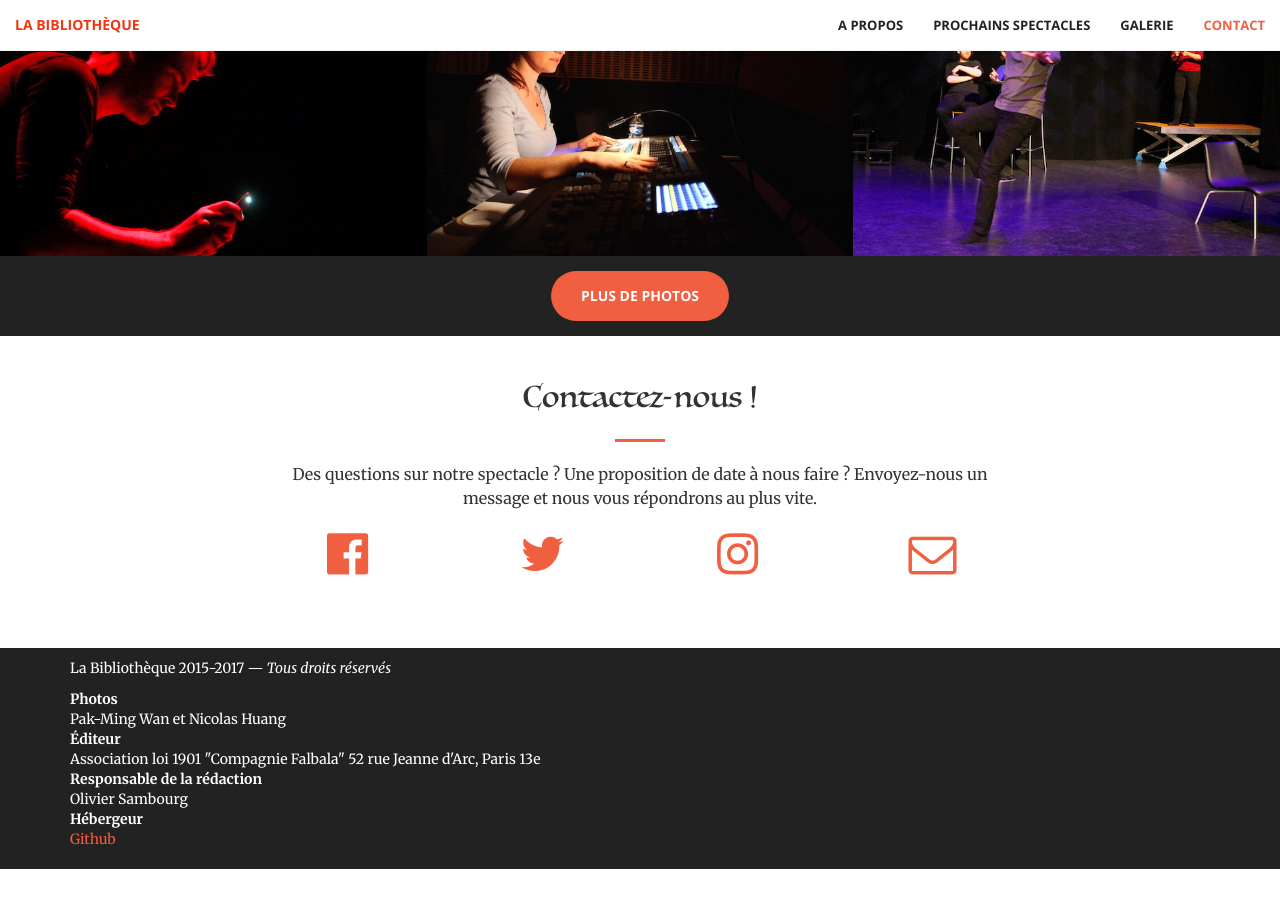
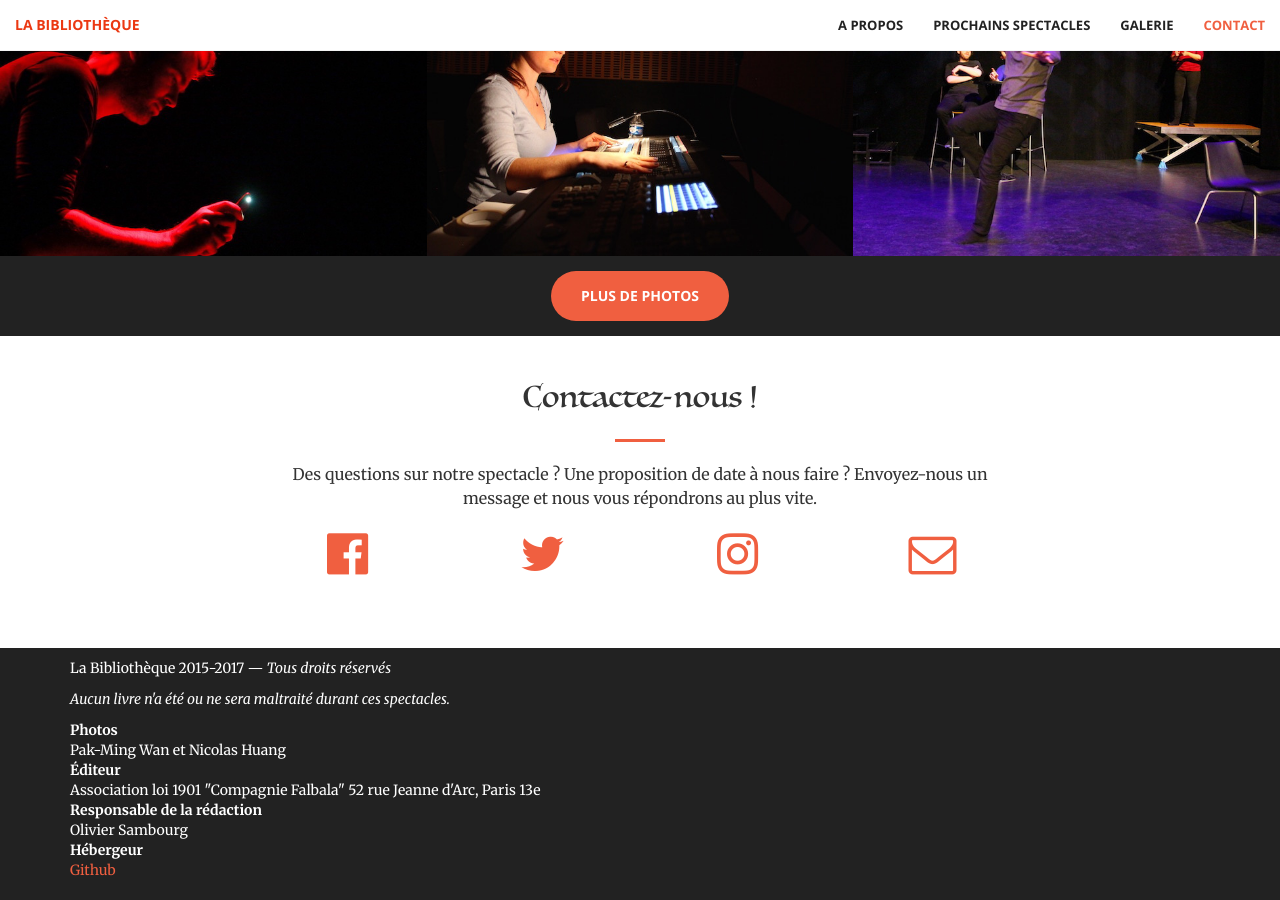
Before and after one commit to AdamSelene/la-bibliotheque, a Jekyll site: the page built from index.html, in a window 1280 px wide and 900 px high, scrolled down 1844 px. Built offline with Jekyll 4.4.1, drawn with Linux system fonts in a browser that asks for light colours; nearby versions of some CDN libraries; before the commit the page ends 2713 px from its top, so only the background shows below that.

Commit message:
Move footer elem to footer.html (which already existed but was not used)
Also added 'no books were harmed...' line to footer

```diff
--- a/_includes/footer.html
+++ b/_includes/footer.html
@@ -1,7 +1,12 @@
-<nav id="footer-navbar" class="navbar navbar-inverse" role="navigation" >
+<footer id="footer" class="bg-dark">
     <div class="container">
-        <div class="navbar-header">
-            <p class="navbar-text navbar-left">La Bibliothèque 2015 — <em>Tous droits réservés</em> — <a href="#legal" class="navbar-link" data-toggle="modal" data-target="#legal">Mentions légales</a></p>
-        </div>
-    </div>
-</nav>
+		<p>La Bibliothèque 2015-2017 — <em>Tous droits réservés</em></p>
+		<p><em>Aucun livre n'a été ou ne sera maltraité durant ces spectacles.</em></p>
+		<dl>
+			<dt>Photos</dt><dd>Pak-Ming Wan et Nicolas Huang</dd>
+			<dt>Éditeur</dt><dd>Association loi 1901 "Compagnie Falbala" 52 rue Jeanne d'Arc, Paris 13e</dd>
+			<dt>Responsable de la rédaction</dt><dd>Olivier Sambourg</dd>
+			<dt>Hébergeur</dt><dd><a href="http://github.io" title="Github">Github</a></dd>
+		</dl>
+	</div>
+</footer>
--- a/_layouts/default.html
+++ b/_layouts/default.html
@@ -11,6 +11,8 @@
 		{% include navbar.html %}
 
 		{{ page.content }}
+
+		{% include footer.html %}
 
 		<script src="http://code.jquery.com/jquery-1.11.2.min.js"></script>
 		<script src="https://maxcdn.bootstrapcdn.com/bootstrap/3.3.4/js/bootstrap.min.js"></script>
--- a/index.html
+++ b/index.html
@@ -98,15 +98,3 @@
         </div>
     </div>
 </section>
-
-<footer id="footer" class="bg-dark">
-    <div class="container">
-		<p>La Bibliothèque 2015-2017 — <em>Tous droits réservés</em></p>
-		<dl>
-			<dt>Photos</dt><dd>Pak-Ming Wan et Nicolas Huang</dd>
-			<dt>Éditeur</dt><dd>Association loi 1901 "Compagnie Falbala" 52 rue Jeanne d'Arc, Paris 13e</dd>
-			<dt>Responsable de la rédaction</dt><dd>Olivier Sambourg</dd>
-			<dt>Hébergeur</dt><dd><a href="http://github.io" title="Github">Github</a></dd>
-		</dl>
-	</div>
-</footer>
```
